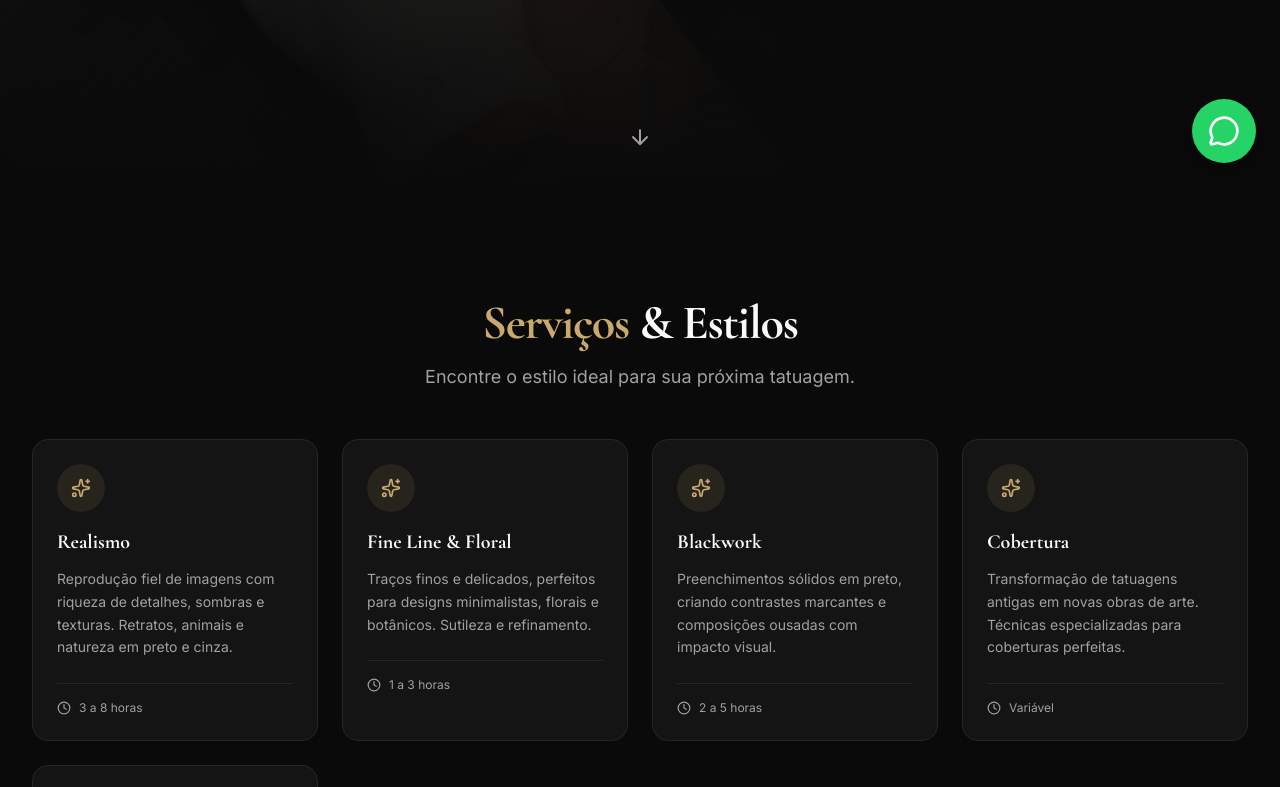
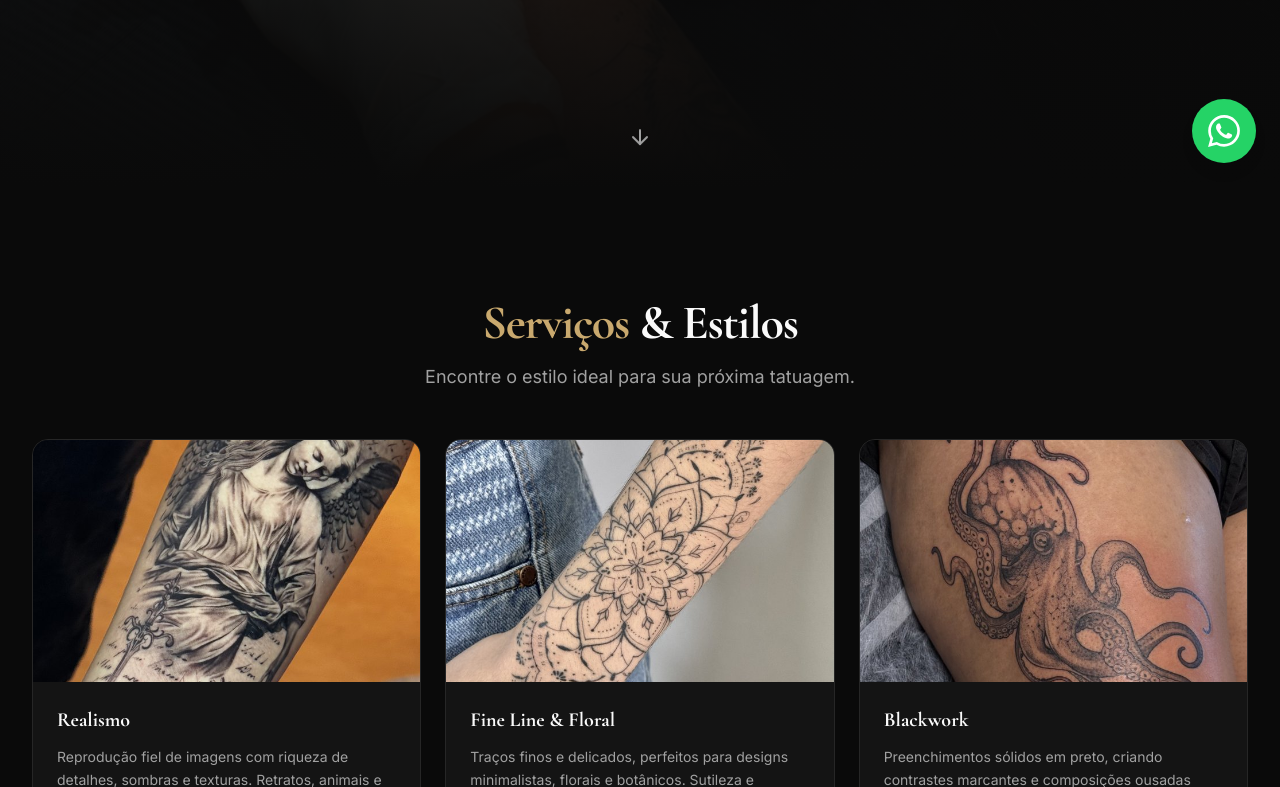
Before and after one commit to oguidomingos/ornato-studio, a React (Vite) app: page / in a window 1280 px wide. Shown: the part 613-1400 px from the top of the page. Built offline with nearby package versions, Linux system fonts and the light colour scheme.

Commit message:
fix: restore Services image cards + WhatsApp SVG logo
Linter had reverted these to old icon-only versions.

Co-Authored-By: Paperclip <noreply@paperclip.ing>

```diff
--- a/src/components/sections/Services.tsx
+++ b/src/components/sections/Services.tsx
@@ -1,4 +1,4 @@
-import { Clock, Sparkles } from 'lucide-react'
+import { Clock } from 'lucide-react'
 import { services, WHATSAPP_URL } from '@/data/content'
 
 export function Services() {
@@ -17,16 +17,22 @@
           </p>
         </div>
 
-        <div className="mt-12 grid gap-6 sm:grid-cols-2 lg:grid-cols-4">
+        <div className="mt-12 grid gap-6 sm:grid-cols-2 lg:grid-cols-3">
           {services.map((service) => (
             <div
               key={service.title}
-              className="group rounded-2xl border border-border bg-card p-6 transition-all hover:border-accent/50 hover:shadow-lg hover:shadow-accent/5"
+              className="group overflow-hidden rounded-2xl border border-border bg-card transition-all hover:border-accent/50 hover:shadow-lg hover:shadow-accent/5"
             >
-              <div className="mb-4 flex h-12 w-12 items-center justify-center rounded-full bg-accent/10">
-                <Sparkles className="h-5 w-5 text-accent" />
+              <div className="aspect-[16/10] overflow-hidden">
+                <img
+                  src={`${import.meta.env.BASE_URL}${service.image}`}
+                  alt={`Exemplo de tatuagem ${service.title}`}
+                  loading="lazy"
+                  className="h-full w-full object-cover transition-transform duration-500 group-hover:scale-105"
+                />
               </div>
 
+              <div className="p-6">
                 <h3 className="font-heading text-xl font-bold text-foreground">{service.title}</h3>
 
                 <p className="mt-3 text-sm leading-relaxed text-muted-foreground">
@@ -37,6 +43,7 @@
                   <div className="flex items-center gap-2 text-xs text-muted-foreground">
                     <Clock className="h-3.5 w-3.5" />
                     {service.duration}
+                  </div>
                 </div>
               </div>
             </div>
--- a/src/components/ui/WhatsAppFloat.tsx
+++ b/src/components/ui/WhatsAppFloat.tsx
@@ -1,4 +1,3 @@
-import { MessageCircle } from 'lucide-react'
 import { WHATSAPP_URL } from '@/data/content'
 
 export function WhatsAppFloat() {
@@ -10,7 +9,14 @@
       aria-label="Conversar pelo WhatsApp"
       className="fixed bottom-6 right-6 z-50 flex h-14 w-14 items-center justify-center rounded-full bg-[#25D366] text-white shadow-lg transition-transform hover:scale-110 focus:outline-none focus:ring-2 focus:ring-[#25D366] focus:ring-offset-2 focus:ring-offset-background sm:h-16 sm:w-16"
     >
-      <MessageCircle className="h-7 w-7 sm:h-8 sm:w-8" />
+      <svg
+        xmlns="http://www.w3.org/2000/svg"
+        viewBox="0 0 24 24"
+        fill="currentColor"
+        className="h-7 w-7 sm:h-8 sm:w-8"
+      >
+        <path d="M17.472 14.382c-.297-.149-1.758-.867-2.03-.967-.273-.099-.471-.148-.67.15-.197.297-.767.966-.94 1.164-.173.199-.347.223-.644.075-.297-.15-1.255-.463-2.39-1.475-.883-.788-1.48-1.761-1.653-2.059-.173-.297-.018-.458.13-.606.134-.133.298-.347.446-.52.149-.174.198-.298.298-.497.099-.198.05-.371-.025-.52-.075-.149-.669-1.612-.916-2.207-.242-.579-.487-.5-.669-.51-.173-.008-.371-.01-.57-.01-.198 0-.52.074-.792.372-.272.297-1.04 1.016-1.04 2.479 0 1.462 1.065 2.875 1.213 3.074.149.198 2.096 3.2 5.077 4.487.709.306 1.262.489 1.694.625.712.227 1.36.195 1.871.118.571-.085 1.758-.719 2.006-1.413.248-.694.248-1.289.173-1.413-.074-.124-.272-.198-.57-.347m-5.421 7.403h-.004a9.87 9.87 0 01-5.031-1.378l-.361-.214-3.741.982.998-3.648-.235-.374a9.86 9.86 0 01-1.51-5.26c.001-5.45 4.436-9.884 9.888-9.884 2.64 0 5.122 1.03 6.988 2.898a9.825 9.825 0 012.893 6.994c-.003 5.45-4.437 9.884-9.885 9.884m8.413-18.297A11.815 11.815 0 0012.05 0C5.495 0 .16 5.335.157 11.892c0 2.096.547 4.142 1.588 5.945L.057 24l6.305-1.654a11.882 11.882 0 005.683 1.448h.005c6.554 0 11.89-5.335 11.893-11.893a11.821 11.821 0 00-3.48-8.413z" />
+      </svg>
     </a>
   )
 }
```
Lines whose indentation alone changed are shown as unchanged.
